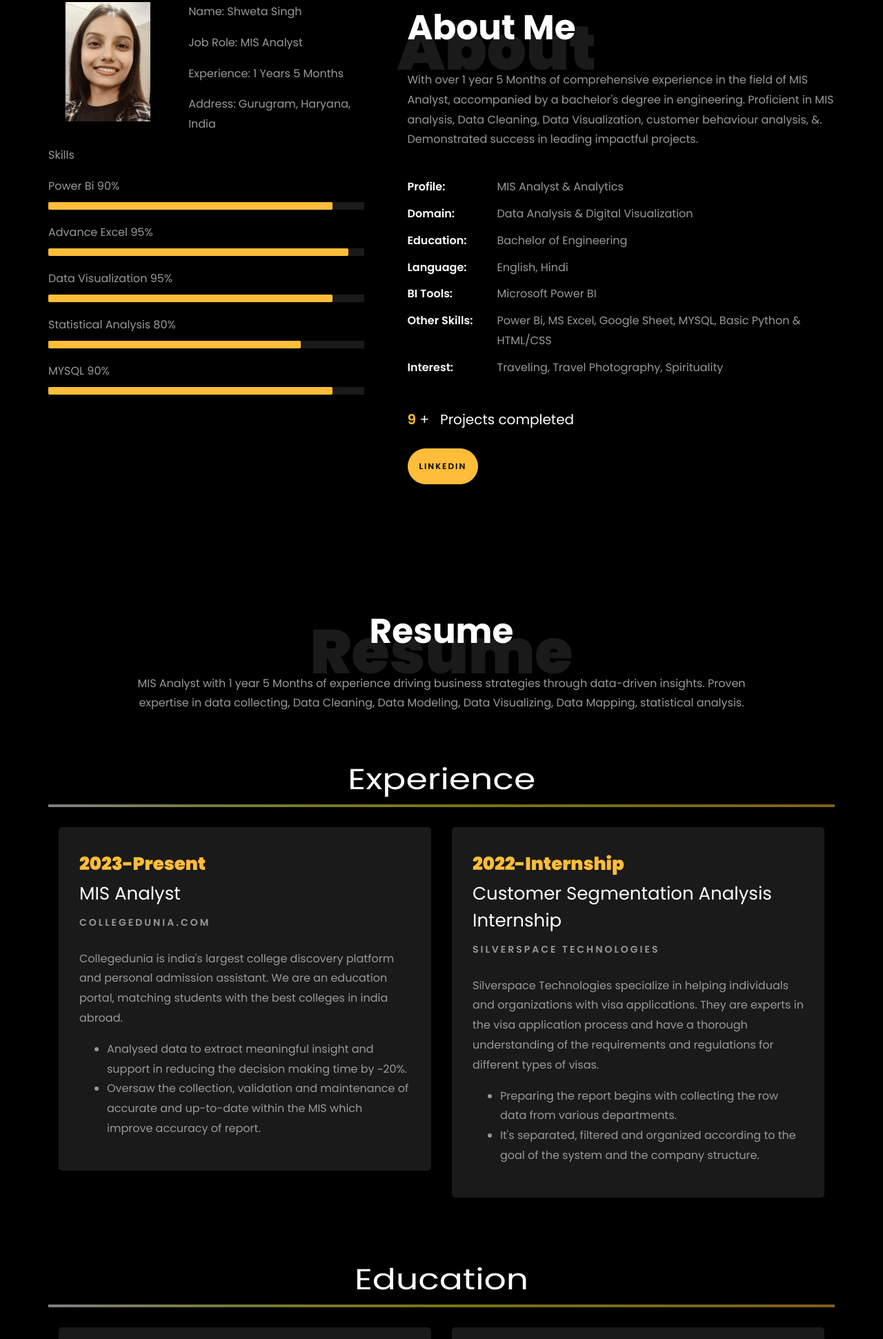
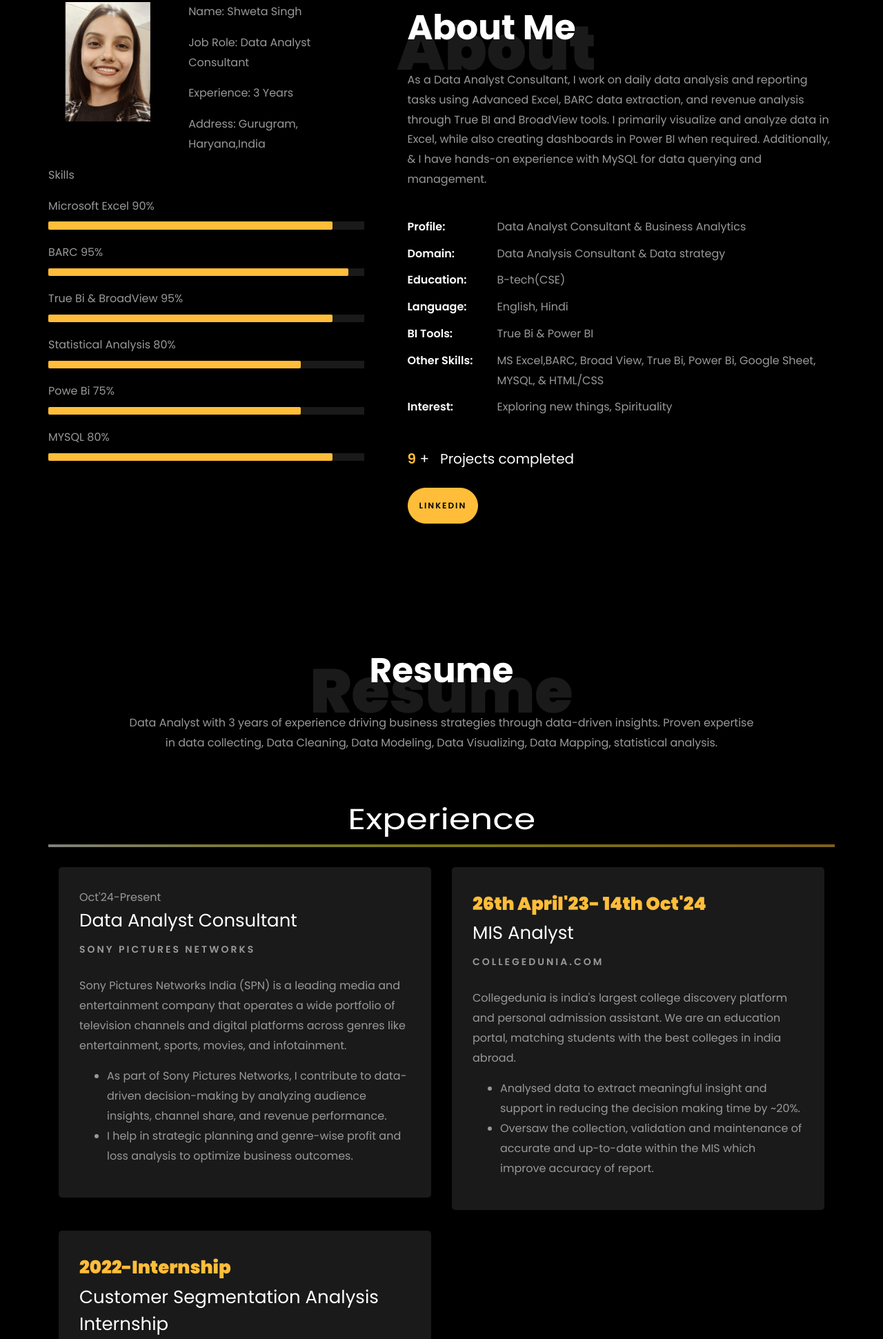
Before and after one commit to shwetaz102/shwetaz102.github.io, a plain HTML site: page index.html in a window 1280 px wide. Shown: the part 859-2800 px from the top of the page at 69% size. Drawn offline with Linux system fonts and the light colour scheme; files whose address does not match are found by name.

Commit message:
Update index.html

```diff
--- a/index.html
+++ b/index.html
@@ -159,9 +159,8 @@
 
 						// Create an array of typing text
 						const typingTexts = [
-						'MIS Analyst  ',
-						'Entry Level Data Analyst  ',
-						'Collegedunia.com   ',
+						'Data Analyst Consultant  ',
+						'Sony Pictures Networks   ',
 						];
 
 						// Create a function to display the typing animation for a given text
@@ -220,28 +219,28 @@
 									<div class="col-sm-6 col-md-7">
 									  <div class="about-info">
 										<p><span class="title-s">Name: </span> <span>Shweta Singh</span></p>
-										<p><span class="title-s">Job Role: </span> <span>MIS Analyst</span></p>
-										<p><span class="title-s">Experience: </span> <span>1 Years 5 Months</span></p>
-										<p><span class="title-s">Address: </span> <span>Gurugram, Haryana, India</span></p>
+										<p><span class="title-s">Job Role: </span> <span>Data Analyst Consultant</span></p>
+										<p><span class="title-s">Experience: </span> <span>3 Years</span></p>
+										<p><span class="title-s">Address: </span> <span>Gurugram, Haryana,India</span></p>
 									  </div>
 									</div>
 								  </div>
 
 								<div class="skill-mf">
 									<p class="title-s">Skills</p>
-									<span>Power Bi</span> <span class="pull-right">90%</span>
+									<span>Microsoft Excel</span> <span class="pull-right">90%</span>
 									<div class="progress">
 										<div class="progress-bar" role="progressbar" style="width: 90%;" aria-valuenow="95" aria-valuemin="0"
 											aria-valuemax="100"></div>
 									</div>
 
-									<span>Advance Excel</span> <span class="pull-right">95%</span>
+									<span>BARC</span> <span class="pull-right">95%</span>
 									<div class="progress">
 										<div class="progress-bar" role="progressbar" style="width: 95%" aria-valuenow="95" aria-valuemin="0"
 											aria-valuemax="100"></div>
 									</div>
 
-									<span>Data Visualization</span> <span class="pull-right">95%</span>
+									<span>True Bi & BroadView</span> <span class="pull-right">95%</span>
 									<div class="progress">
 										<div class="progress-bar" role="progressbar" style="width: 90%" aria-valuenow="90" aria-valuemin="0"
 											aria-valuemax="100"></div>
@@ -253,7 +252,13 @@
 											aria-valuemax="100"></div>
 									</div>
 
-									<span>MYSQL</span> <span class="pull-right">90%</span>
+									<span>Powe Bi</span> <span class="pull-right">75%</span>
+									<div class="progress">
+										<div class="progress-bar" role="progressbar" style="width: 80%" aria-valuenow="80" aria-valuemin="0"
+											aria-valuemax="100"></div>
+									</div>
+
+									<span>MYSQL</span> <span class="pull-right">80%</span>
 									<div class="progress">
 										<div class="progress-bar" role="progressbar" style="width: 90%" aria-valuenow="90" aria-valuemin="0"
 											aria-valuemax="100"></div>
@@ -270,17 +275,18 @@
 								<h1 class="big">About</h1>
 								<h2 class="mb-4">About Me</h2>
 
-								<p>With over 1 year 5 Months of comprehensive experience in the field of MIS Analyst, accompanied by a bachelor's degree in engineering.
-									Proficient in MIS analysis,  Data Cleaning, Data Visualization, customer behaviour analysis, &amp;.
-									Demonstrated success in leading impactful projects.</p>
+								<p>As a Data Analyst Consultant, I work on daily data analysis and reporting tasks using Advanced Excel, BARC data extraction, and revenue analysis through True BI and BroadView tools.
+									I primarily visualize and analyze data in Excel, while also creating dashboards in Power BI when required. Additionally, &amp;
+									I have hands-on experience with MySQL for data querying and management.</p>
+
 								<ul class="about-info mt-4 px-md-0 px-2">
-									<li class="d-flex"><span>Profile:</span> <span>MIS Analyst &amp; Analytics</span></li>
-									<li class="d-flex"><span>Domain:</span> <span>Data Analysis &amp; Digital Visualization</span></li>
-									<li class="d-flex"><span>Education:</span> <span>Bachelor of Engineering</span></li>
+									<li class="d-flex"><span>Profile:</span> <span>Data Analyst Consultant &amp; Business Analytics</span></li>
+									<li class="d-flex"><span>Domain:</span> <span>Data Analysis Consultant &amp; Data strategy</span></li>
+									<li class="d-flex"><span>Education:</span> <span>B-tech(CSE)</span></li>
 									<li class="d-flex"><span>Language:</span> <span>English, Hindi</span></li>
-									<li class="d-flex"><span>BI Tools:</span> <span>Microsoft Power BI</span></li>
-									<li class="d-flex"><span>Other Skills:</span> <span>Power Bi, MS Excel, Google Sheet, MYSQL, Basic Python &amp; HTML/CSS</span></li>
-									<li class="d-flex"><span>Interest:</span> <span>Traveling, Travel Photography, Spirituality</span></li>
+									<li class="d-flex"><span>BI Tools:</span> <span>True Bi & Power BI</span></li>
+									<li class="d-flex"><span>Other Skills:</span> <span>MS Excel,BARC, Broad View, True Bi, Power Bi, Google Sheet, MYSQL, &amp; HTML/CSS</span></li>
+									<li class="d-flex"><span>Interest:</span> <span>Exploring new things, Spirituality</span></li>
 
 								</ul>
 							</div>
@@ -311,7 +317,7 @@
           <div class="col-md-10 heading-section text-center ftco-animate">
           	<h1 class="big big-2">Resume</h1>
             <h2 class="mb-4">Resume</h2>
-            <p>MIS Analyst with 1 year 5 Months of experience driving business strategies through data-driven insights. Proven expertise in data collecting, Data Cleaning, Data Modeling, Data Visualizing, Data Mapping,  statistical analysis.</p>
+            <p>Data Analyst with 3 years of experience driving business strategies through data-driven insights. Proven expertise in data collecting, Data Cleaning, Data Modeling, Data Visualizing, Data Mapping, statistical analysis.</p>
           </div>
         </div>
 
@@ -321,10 +327,24 @@
 		</div>
 		<br>
 
-		<div class="row">
+			<div class="row">
 				<div class="col-md-6">
 					<div class="resume-wrap ftco-animate">
-						<span class="date">2023-Present</span>
+						<span class="data"> Oct'24-Present</span>
+						<h2>Data Analyst Consultant</h2>
+						<span class="position">Sony Pictures Networks</span>
+						<p class="mt-4">Sony Pictures Networks India (SPN) is a leading media and entertainment company that operates a wide portfolio of television channels and digital platforms across genres like entertainment, sports, movies, and infotainment.
+							<ul>
+								<li>As part of Sony Pictures Networks, I contribute to data-driven decision-making by analyzing audience insights, channel share, and revenue performance.</li>
+								<li>I help in strategic planning and genre-wise profit and loss analysis to optimize business outcomes.</li>
+							</ul>
+						<p>
+					</div>
+				</div>
+
+				<div class="col-md-6">
+					<div class="resume-wrap ftco-animate">
+						<span class="date">26th April'23- 14th Oct'24</span>
 						<h2>MIS Analyst</h2>
 						<span class="position">Collegedunia.com</span>
 						<p class="mt-4">Collegedunia is india's largest college discovery platform and personal admission assistant. We are an education portal, matching students with the best colleges in india abroad.
@@ -334,7 +354,6 @@
 							</ul>
 						</p>
 					</div>
-
 				</div>
 
 				<div class="col-md-6">
@@ -349,12 +368,11 @@
 							</ul>
 						</p>
 					</div>
-
 				</div>
 			</div>
 
-		<br>
-		<br>
+
+
 
 		<div class="row">
 			<h1 class="big-4">Education</h1>
@@ -368,7 +386,7 @@
     					<span class="date">2019-2023</span>
     					<h2>Bachelor in Technology</h2>
     					<span class="position">Biju Patnaik University</span>
-    					<p class="mt-4">Grade: First class distinction.</p>
+    					<p class="mt-4">8.79 CGPA</p>
     				</div>
     			</div>
 
@@ -537,7 +555,7 @@
           			<span class="icon-map-signs"></span>
           		</div>
           		<h3 class="mb-4">Address</h3>
-	            <p>Bengaluru, India</p>
+	            <p>Gurugram, Haryana, India</p>
 	          </div>
           </div>
           <div class="col-md-6 col-lg-3 d-flex ftco-animate">
@@ -546,7 +564,7 @@
           			<span class="icon-phone2"></span>
           		</div>
           		<h3 class="mb-4">Contact Number</h3>
-	            <p><a href="tel://0101010101">+ 0 101 0101 101</a></p>
+	            <p><a href="tel://0101010101">+91 8102091397</a></p>
 	          </div>
           </div>
           <div class="col-md-6 col-lg-3 d-flex ftco-animate">
@@ -555,7 +573,7 @@
           			<span class="icon-paper-plane"></span>
           		</div>
           		<h3 class="mb-4">Email Address</h3>
-	            <p><a href="mailto:info@yoursite.com">conctact@domainname.com</a></p>
+	            <p><a href="mailto:info@yoursite.com">shwetasingh102l3@setindia.com</a></p>
 	          </div>
           </div>
           <div class="col-md-6 col-lg-3 d-flex ftco-animate">
@@ -579,11 +597,11 @@
 				<br>
 					<ul class="ftco-footer-social list-unstyled d-flex justify-content-center align-items-center mb-0">
 					  <li class="ftco-animate normal-txt">Find me on  </li>
-					  <li class="ftco-animate"><a href="https://www.youtube.com/@RishabhMishraOfficial"><span class="icon-youtube"></span></a></li>
-					  <li class="ftco-animate"><a href="https://www.linkedin.com/in/rishabhnmishra/"><span class="icon-linkedin"></span></a></li>
-					  <li class="ftco-animate"><a href="https://twitter.com/rishabhnmishra"><span class="icon-twitter"></span></a></li>
-					  <li class="ftco-animate"><a href="https://twitter.com/rishabhnmishra"><span class="icon-facebook"></span></a></li>
-				      <li class="ftco-animate"><a href="https://www.instagram.com/rishabhnmishra/"><span class="icon-instagram"></span></a></li>
+					  <li class="ftco-animate"><a href=""><span class="icon-youtube"></span></a></li>
+					  <li class="ftco-animate"><a href="https://www.linkedin.com/in/shweta-kumari-singh-11a6741aa/"><span class="icon-linkedin"></span></a></li>
+					  <li class="ftco-animate"><a href=""><span class="icon-twitter"></span></a></li>
+					  <li class="ftco-animate"><a href=""><span class="icon-facebook"></span></a></li>
+				      <li class="ftco-animate"><a href="https://www.icon-instagram.com/sparker1060/"><span class="icon-instagram"></span></a></li>
 					</ul>
 				<br>
 		   </div>
```
